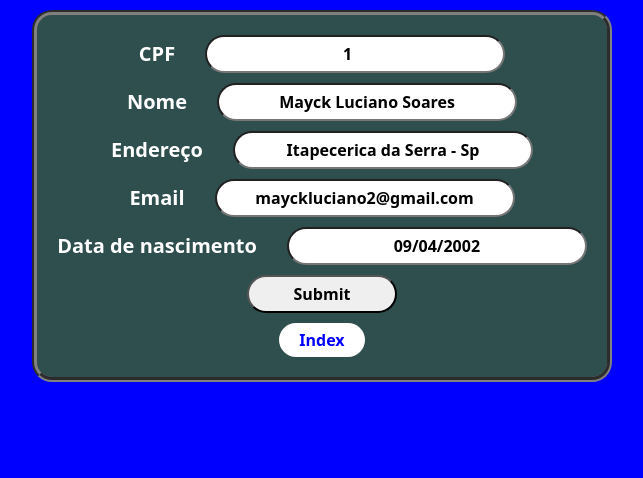
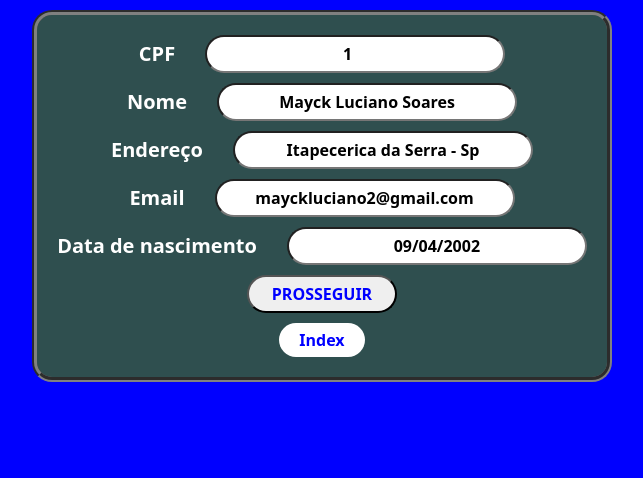
Before and after one commit to MayckL2/cadastrar-cpf, a PHP site: page /cadastrar.php in a window 1280 px wide. Shown: the top 478 px of the page, without its empty margins (318-961 px from the left). Run offline with PHP 8.4, Linux system fonts and the light colour scheme; the visitor is signed in with stand-in values (Sample User, id 1).

Commit message:
Add files via upload

```diff
--- a/cadastrar.php
+++ b/cadastrar.php
@@ -43,9 +43,10 @@
     }
     input[type="submit"], input[type="reset"]{
       border-radius: 20px;
-      padding: 5px 30px;
+      padding: 5px;
       transition: all 0.5s;
       width: 150px;
+      color: blue;
     }
     input[type="submit"]:hover, input[type="reset"]:hover{
       background-color: gray;
@@ -96,7 +97,7 @@
         </div>
 
         <!-- <a href="visualizar.php">Proceguir</a> -->
-        <input type="submit">
+        <input type="submit" value="PROSSEGUIR">
         <a href="Index.php">Index</a>
     </form>
 </body>
--- a/verificar.php
+++ b/verificar.php
@@ -95,7 +95,7 @@
 
                   if($confere == $cpf){
                     echo "<p class='valido'>CPF VALIDO!</p>";
-                    echo "<a href='cadastrar.php'>PROCEGUIR</a>";
+                    echo "<a href='cadastrar.php'>PROSSEGUIR</a>";
                     echo "<a href='index.php'>VOLTAR</a>";
                   }else{
                     echo "<p class='invalido'>CPF INVALIDO!</p>";
```
